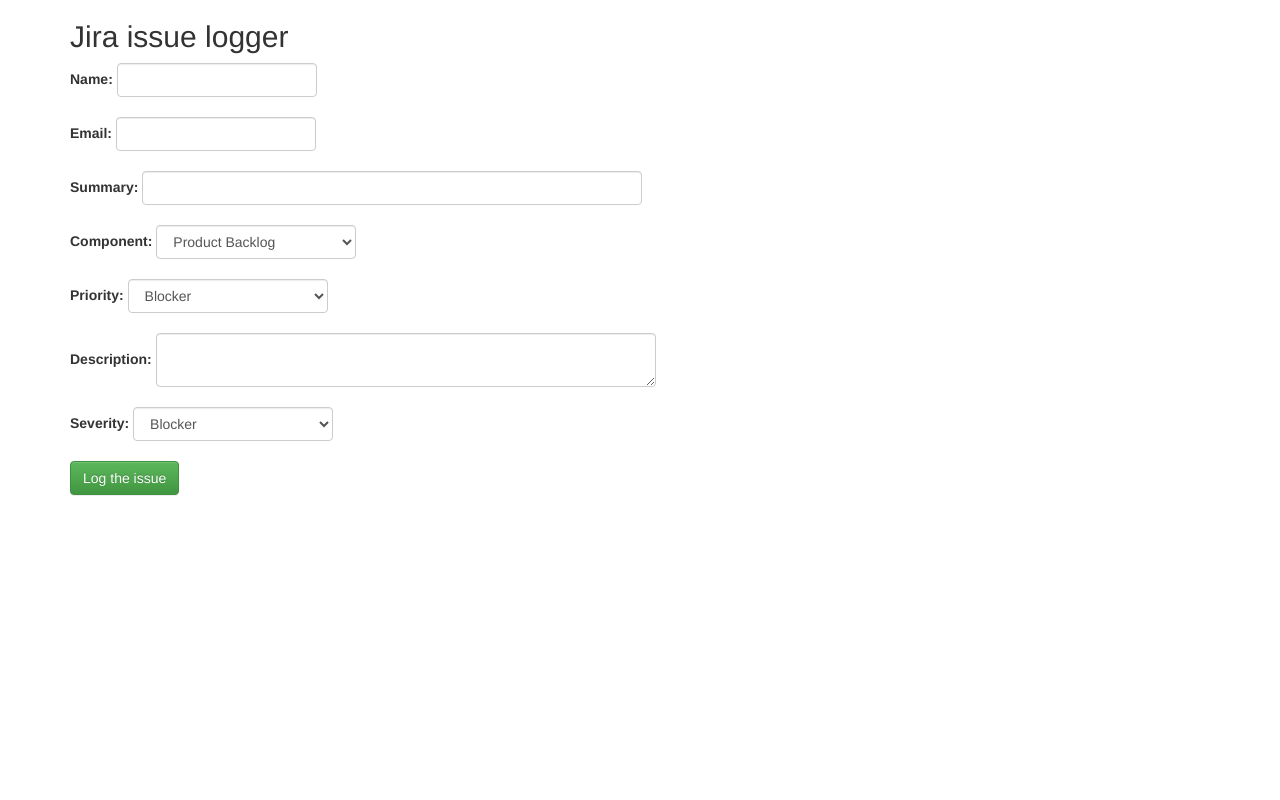
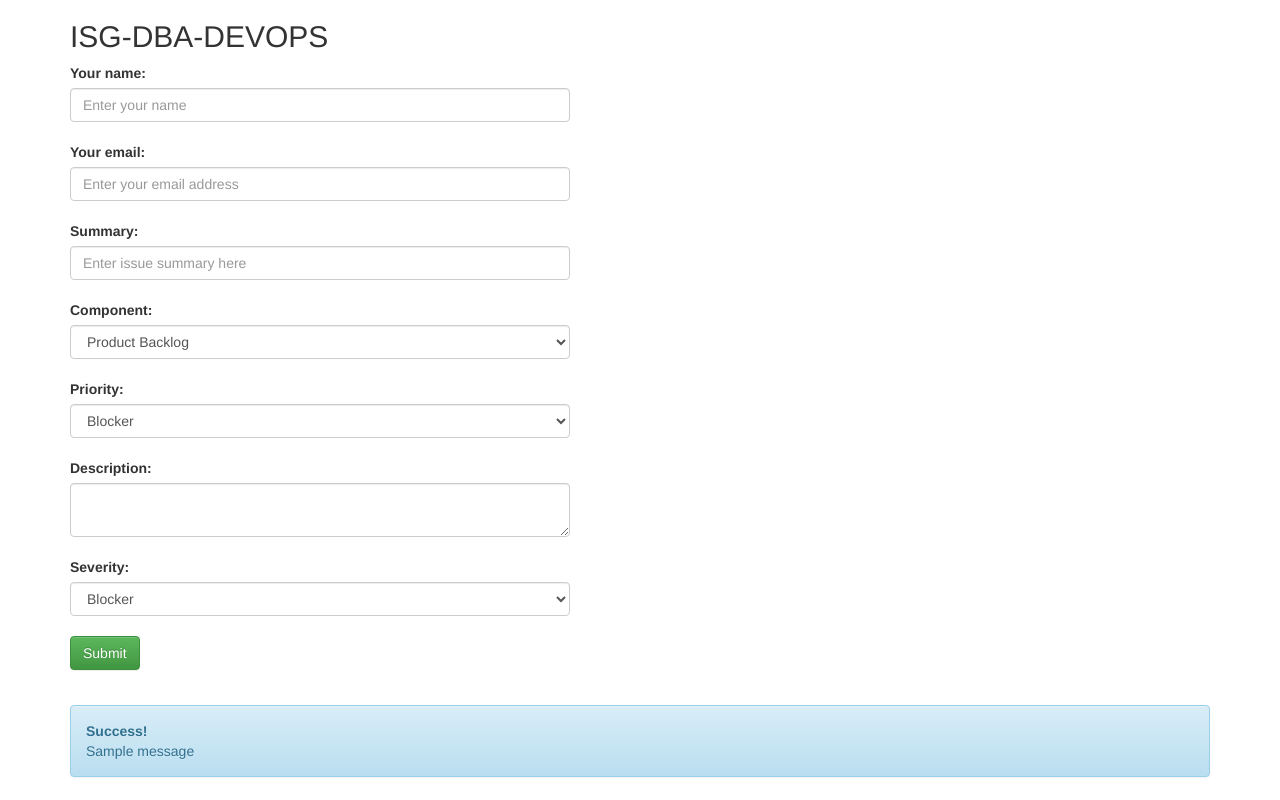
Before and after one commit to smop1986/jira_python, a Flask app: page / in a window 1280 px wide. Run offline with Flask 2, Linux system fonts and the light colour scheme; one stand-in notice (Sample message) is shown; some libraries are stand-ins or nearby versions.

Commit message:
Fixes the flask_app.py, jira_utils.py and HTML template

```diff
--- a/flask_app.py
+++ b/flask_app.py
@@ -19,8 +19,9 @@
 
 # get the environment variables
 JIRA_SERVER = os.environ.get("JIRA_SERVER")
-JIRA_USER = os.environ.get("USERNAME")
-JIRA_PASSWORD = os.environ.get("PASSWORD")
+JIRA_USER = os.environ.get("JIRA_USER")
+JIRA_PASSWORD = os.environ.get("JIRA_PASSWORD")
+JIRA_PROJECT = os.environ.get("JIRA_PROJECT")
 
 
 @app.route("/", methods=["GET", "POST"])
@@ -40,12 +41,25 @@
         severity = request.form["severity"]
 
         if not form.validate():
-            flash("All fields are required")
+            flash("Error")
+            return render_template(HTML_TEMPLATE, form=form)
 
-        #jira_obj = JiraClient(JIRA_SERVER)
-        #jira_obj.login(JIRA_USER, JIRA_PASSWORD)
-        #flash("Logged at Jira!")
+        jira_obj = JiraClient(JIRA_SERVER)
+        logged_in = jira_obj.login(JIRA_USER, JIRA_PASSWORD)
+        print ("Logged in at Jira server {}".format(JIRA_SERVER))
         print name, email, summary, component, priority, description, severity
+        if logged_in:
+            print ("Creating issue at Jira..")
+            issue_id = jira_obj.create_issue(
+                project=JIRA_PROJECT,
+                summary=summary,
+                description=description + "\n\nFrom: {}\t{}".format(
+                    name, email),
+                issuetype={"name": "Task"}
+            )
+            print ("Created issue {} at Jira".format(issue_id))
+            flash("Logged the issue at Jira!")
+
         sys.stdout.flush()
 
     return render_template(HTML_TEMPLATE, form=form)
--- a/templates/jira_form.html
+++ b/templates/jira_form.html
@@ -1,40 +1,78 @@
 <!DOCTYPE html PUBLIC "-//W3C//DTD XHTML 1.0 Strict//EN" "http://www.w3.org/TR/xhtml1/DTD/xhtml1-strict.dtd">
 <html>
     <head>
-        <title>Jira issue logger</title>
+        <title>ISG-DBA-DEVOPS</title>
        <link rel="stylesheet" media="screen" href ="static/css/bootstrap.min.css">
        <link rel="stylesheet" href="static/css/bootstrap-theme.min.css">
        <meta name="viewport" content = "width=device-width, initial-scale=1.0">
 
     </head>
+
     <body>
 
 <div class="container">
 
-  <h2>Jira issue logger</h2>
-  <form  class= "form-inline" action="" method="post" role="form">
+  <h2>ISG-DBA-DEVOPS</h2>
+  <form action="" method="post" role="form">
     {{ form.csrf }}
     <div class="form-group">
-      <div>{{ form.name.label}} {{ form.name(class_="form-control", style="width: 200px;") }}</div>
+      <label for="name">Your name:</label>
+      <input type="text" class="form-control" id="name" name="name" placeholder="Enter your name" style="width: 500px;">
       <br>
-      <div>{{ form.email.label }} {{ form.email(class_="form-control", style="width: 200px;") }}</div>
+
+      <label for="email">Your email:</label>
+      <input type="text" class="form-control" id="email" name="email" placeholder="Enter your email address" style="width: 500px;">
       <br>
-      <div>{{ form.summary.label }} {{ form.summary(class_="form-control", style="width: 500px") }}</div>
+
+      <label for="summary">Summary:</label>
+      <input text="text" class="form-control" id="summary" name="summary" placeholder="Enter issue summary here" style="width: 500px;">
       <br>
-      <div>{{ form.component.label }} {{ form.component(class_="form-control", style="width: 200px") }}</div>
+
+      {{ form.component.label }}
+      {{ form.component(class_="form-control", style="width: 500px;") }}
       <br>
-      <div>{{ form.priority.label }} {{ form.priority(class_="form-control", style="width: 200px") }}</div>
+
+      {{ form.priority.label }}
+      {{ form.priority(class_="form-control", style="width: 500px;") }}
       <br>
-      <div>{{ form.description.label }} {{ form.description(class_="form-control", style="width: 500px") }}</div>
+
+      {{ form.description.label }}
+      {{ form.description(class_="form-control", style="width: 500px;") }}
       <br>
-      <div>{{ form.severity.label }} {{ form.severity(class_="form-control", style="width: 200px") }}</div>
+
+      {{ form.severity.label }}
+      {{ form.severity(class_="form-control", style="width: 500px;") }}
       <br>
-    <button type="submit" class="btn btn-success">Log the issue</button>
 
-    </div>
-  </form>
+    <button type="submit" class="btn btn-success">Submit</button>
+    </div> <!--form-group-->
+  </form> <!--form-->
 
-</div>
-</div>
-</body>
+
+  <br>
+  {% with messages = get_flashed_messages(with_categories=true) %}
+    {% if messages %}
+      {% for message in messages %}
+        {% if "Error" not in message[1]: %}
+          <div class="alert alert-info">
+            <strong>Success!</strong>
+                <p>{{ message[1] }}</p>
+          </div>
+        {% endif %}
+
+        {% if "Error" in message[1]: %}
+          <strong>Error!</strong>
+          <div class="alert alert-warning">
+            {% for error in form.errors %}
+              {{ form.errors[error][0] }} </p>
+            {% endfor %}
+          </div>
+        {% endif %}
+      {% endfor %}
+    {% endif %}
+  {% endwith %}
+
+</div> <!--container-->
+
+    </body>
 </html>
```
Also changed, not shown: jira_utils.py (+6 -13 lines).
